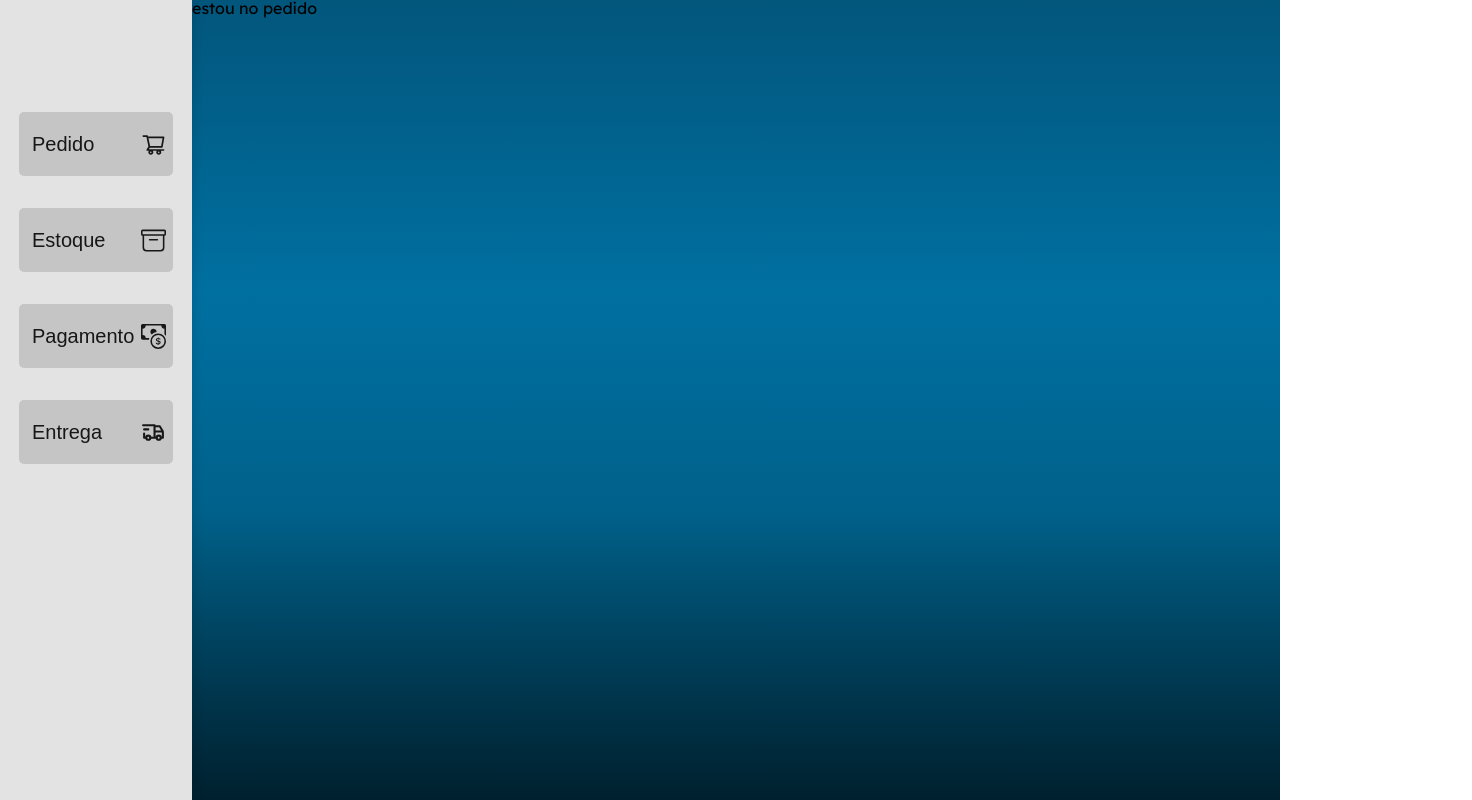
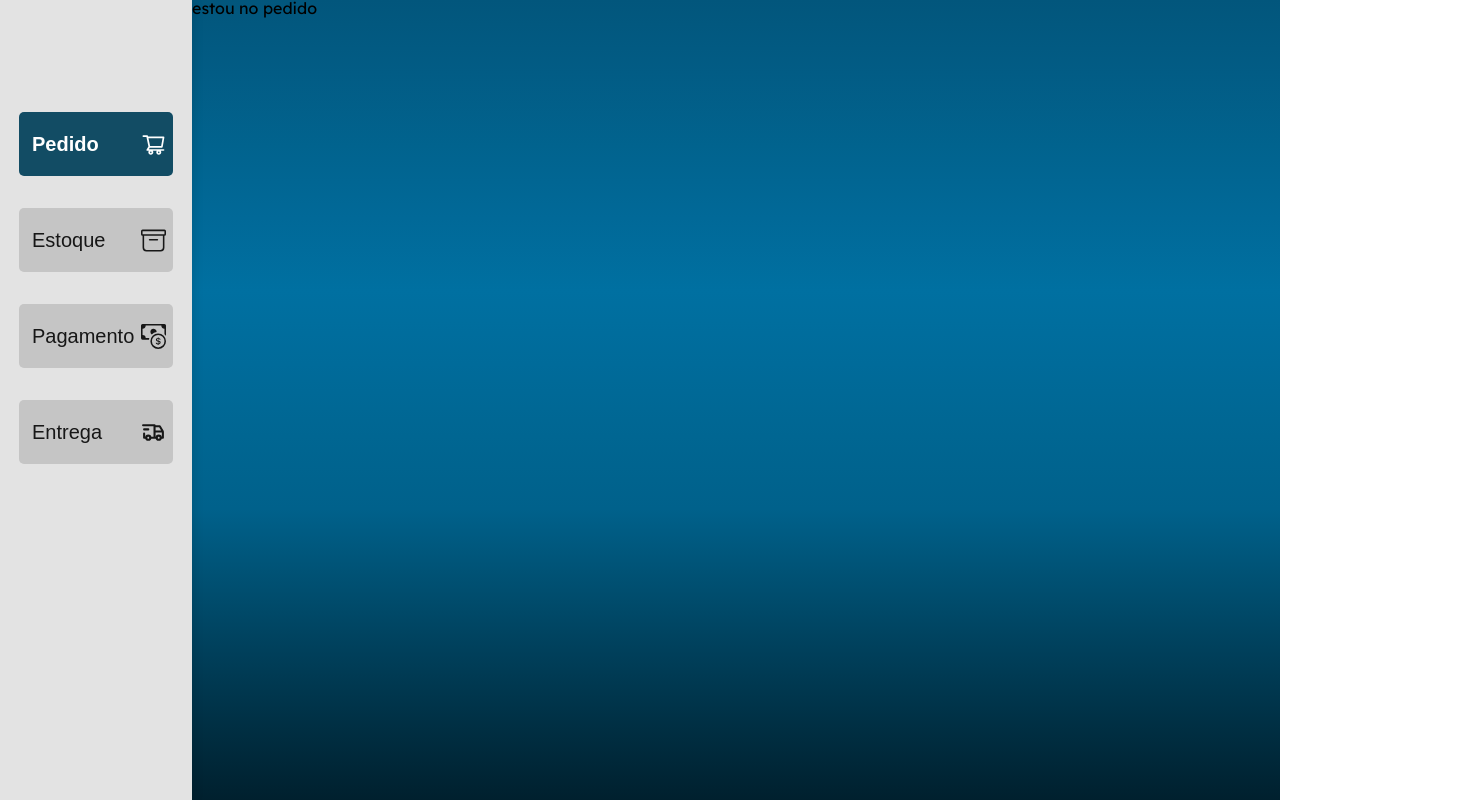
Before and after one commit to plperera/system-frontend, a React (Create React App) app: page /dashboard/pedido in a window 1280 px wide. Shown: the whole page, 1472 px wide, since content can reach past the window. Built offline with nearby package versions, Linux system fonts and the light colour scheme.

Commit message:
feat: sinalização de qual area no dashboard o usuario esta

```diff
--- a/src/components/Auth/Login.js
+++ b/src/components/Auth/Login.js
@@ -26,7 +26,7 @@ export default function Login (){
                     placeholder="Senha"
                 />
 
-                <ButtonStyle onClick={() => navigate('/')}>Login</ButtonStyle>
+                <ButtonStyle onClick={() => navigate('/dashboard')}>Login</ButtonStyle>
 
             </ContainerInputs>
         </Container>
--- a/src/components/Dashboard/Dashboard.js
+++ b/src/components/Dashboard/Dashboard.js
@@ -1,4 +1,4 @@
-import { useNavigate } from 'react-router-dom';
+import { useLocation, useNavigate } from 'react-router-dom';
 import styled from 'styled-components';
 import { AiOutlineShoppingCart } from 'react-icons/ai';
 import { TbTruckDelivery } from 'react-icons/tb';
@@ -7,27 +7,32 @@ import { BsCashCoin, BsArchive } from 'react-icons/bs';
 export default function NavigationBar() {
 
   const navigate = useNavigate();
+  const location = useLocation();
+
+  function isActive(buttonPath) {
+    return location.pathname === buttonPath;
+  }
 
   return (
     <Container>
         <UserInfo></UserInfo>
 
-        <ItemContainer onClick={() => navigate('/dashboard/pedido')}>
+        <ItemContainer active={isActive('/dashboard/pedido')} onClick={() => navigate('/dashboard/pedido')}>
             <span>Pedido</span>
             <div><AiOutlineShoppingCart /></div>
         </ItemContainer>
 
-        <ItemContainer onClick={() => navigate('/dashboard/estoque')}>
+        <ItemContainer active={isActive('/dashboard/estoque')} onClick={() => navigate('/dashboard/estoque')}>
             <span>Estoque</span>
             <div><BsArchive /></div>
         </ItemContainer>
 
-        <ItemContainer onClick={() => navigate('/dashboard/pagamento')}>
+        <ItemContainer active={isActive('/dashboard/pagamento')} onClick={() => navigate('/dashboard/pagamento')}>
             <span>Pagamento</span>
             <div><BsCashCoin /></div>
         </ItemContainer>
 
-        <ItemContainer onClick={() => navigate('/dashboard/entrega')}>
+        <ItemContainer active={isActive('/dashboard/entrega')} onClick={() => navigate('/dashboard/entrega')}>
             <span>Entrega</span>
             <div><TbTruckDelivery /></div>
         </ItemContainer>
@@ -61,10 +66,14 @@ const ItemContainer = styled.div`
     height: 8vh;
     width: 12vw;
 
-    color: #171717;
+    color: ${props => props.active?('white'):('#171717')};
 
-    background-color:#c5c5c5;
+    background-color: ${props => props.active?('#124c64'):('#c5c5c5')};;
     border-radius:5px;
+
+    font-weight: ${props => props.active?('700'):('400')};
+
+    cursor: pointer;
 
     & > *:not(:first-child) {
         display: flex;
--- a/src/pages/Dashboard/Delivey/Delivery.js
+++ b/src/pages/Dashboard/Delivey/Delivery.js
@@ -14,6 +14,6 @@ export default function Delivery() {
 }
 
 const Container = styled.div`
-    width: 100vw;
+    width: 80vw;
     height: 20vh;
 `;
--- a/src/pages/Dashboard/Order/Order.js
+++ b/src/pages/Dashboard/Order/Order.js
@@ -14,6 +14,6 @@ export default function Order() {
 }
 
 const Container = styled.div`
-    width: 100vw;
+    width: 80vw;
     height: 20vh;
 `;
--- a/src/pages/Dashboard/Payment/Payment.js
+++ b/src/pages/Dashboard/Payment/Payment.js
@@ -14,6 +14,6 @@ export default function Payment() {
 }
 
 const Container = styled.div`
-    width: 100vw;
+    width: 80vw;
     height: 20vh;
 `;
--- a/src/pages/Dashboard/Stock/Stock.js
+++ b/src/pages/Dashboard/Stock/Stock.js
@@ -14,6 +14,6 @@ export default function Stock() {
 }
 
 const Container = styled.div`
-    width: 100vw;
+    width: 80vw;
     height: 20vh;
 `;
--- a/src/pages/Dashboard/indexDashboard.js
+++ b/src/pages/Dashboard/indexDashboard.js
@@ -11,6 +11,7 @@ export default function Dashboard() {
         <Container>
 
             <NavigationBar/>
+
             <PageContainer>
               <Outlet />
             </PageContainer>
```
